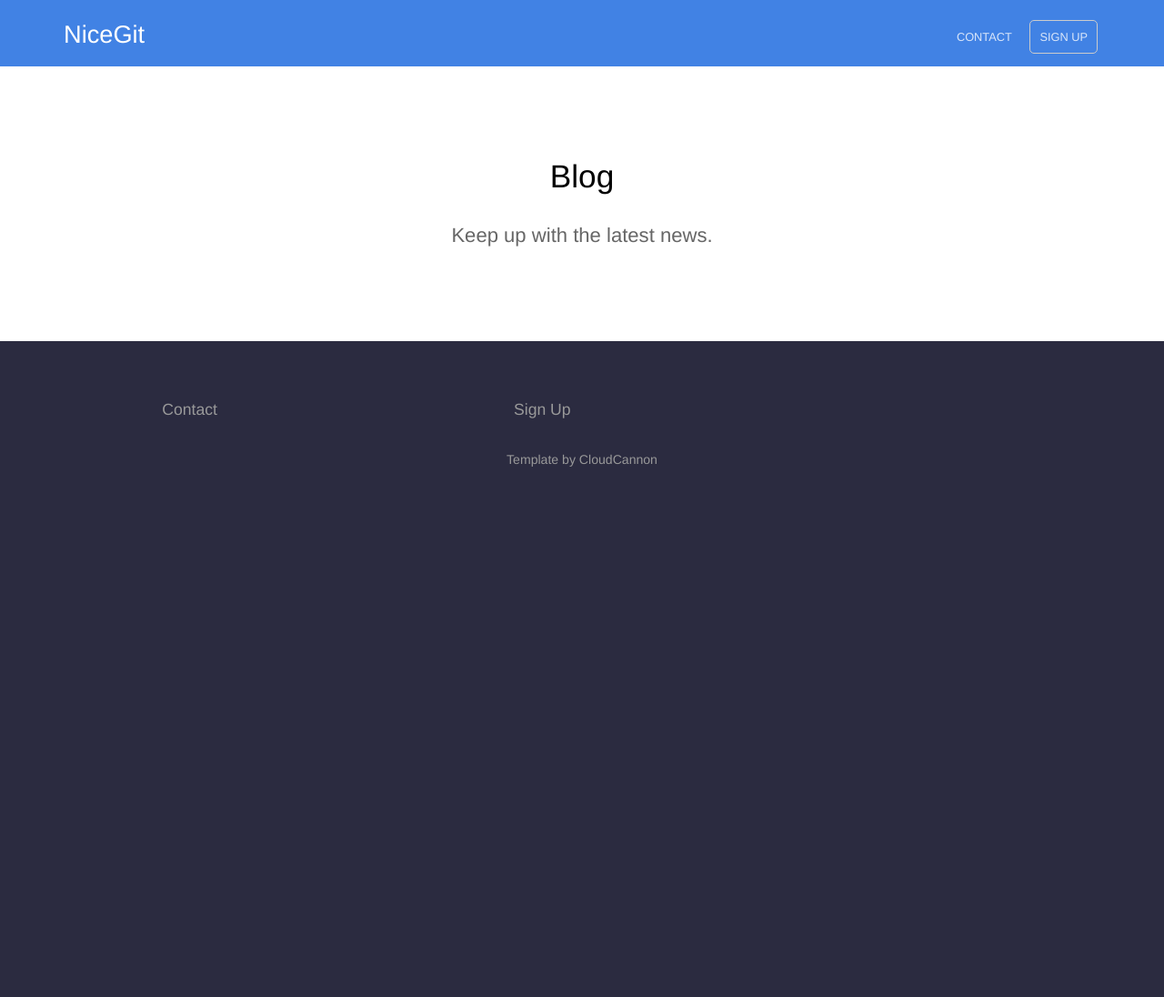
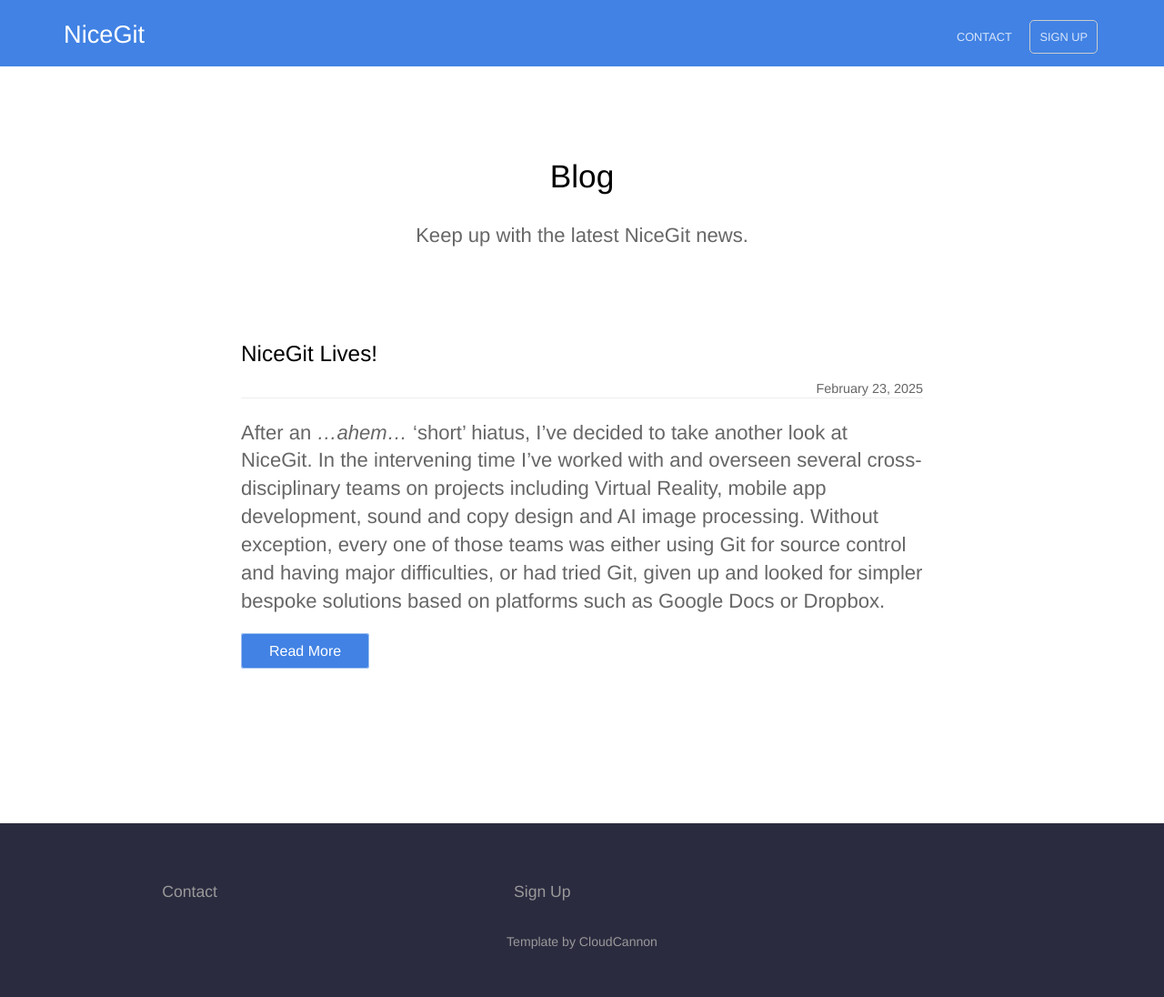
Before and after one commit to NiceGitTeam/Web, a Jekyll site: the page built from blog/index.html, in a window 1280 px wide. Shown: the whole page at 91% size. Built offline with Jekyll 4.4.1, drawn with Linux system fonts in a browser that asks for light colours; the list of posts is cut into pages by our own code; comment, search, counter and statistics services are not loaded; before the commit the page ends 900 px from its top, so only the background shows below that.

Commit message:
NiceGit Lives! blog post, first draft

```diff
--- /dev/null
+++ b/_posts/2025-02-23-NiceGit-Lives!.md
@@ -0,0 +1,14 @@
+---
+layout: post
+title:  "NiceGit Lives!"
+---
+
+After an _...ahem..._ 'short' hiatus, I've decided to take another look at NiceGit. In the intervening time I've worked with and overseen several cross-disciplinary teams on projects including Virtual Reality, mobile app development, sound and copy design and AI image processing. Without exception, every one of those teams was either using Git for source control and having major difficulties, or had tried Git, given up and looked for simpler bespoke solutions based on platforms such as Google Docs or Dropbox.
+
+This over-complexity of using and maintaining source control is the basic problem that was the starting point for [NiceGit](/). Many users simply want easy, everyday collaboration on digital files with their colleagues. This seemingly simple need is, surprisingly, still hugely underserved.
+
+So with this in mind, and with life once again allowing for the time it deserves, [NiceGit](/) is a live project again! Over the next couple of months I'll be talking to potential users and domain experts about their experiences with digital project collaboration, particularly for cross-functional teams (any team involving people other than software engineers), exploring potential business plans and seeking opportunities to get the project from a vision and a prototype, into a real startup business.
+
+Even over the last few weeks, my own vision for what NiceGit could be and the problems it could solve has expanded significantly. Ideas and experiences from working with AI, and other intra-team problems more indirectly related to source control itself, have hugely expanded the potential scope. NiceGit was always intended to be a platform not a tool, and the possibilities opened up by having a people-first platform that also understands the workflows and files of its users, is huge. Watch this space for more over the coming months!
+
+Anyway, there is work to do and energy levels are high, so it's time to modernise the tech stack, get the NiceGit prototype app running again, and think about what 2025 will look like...
--- a/blog/index.html
+++ b/blog/index.html
@@ -1,6 +1,6 @@
 ---
 title: Blog
-description: Keep up with the latest news.
+description: Keep up with the latest NiceGit news.
 ---
 
 <div class="text-container">
```
